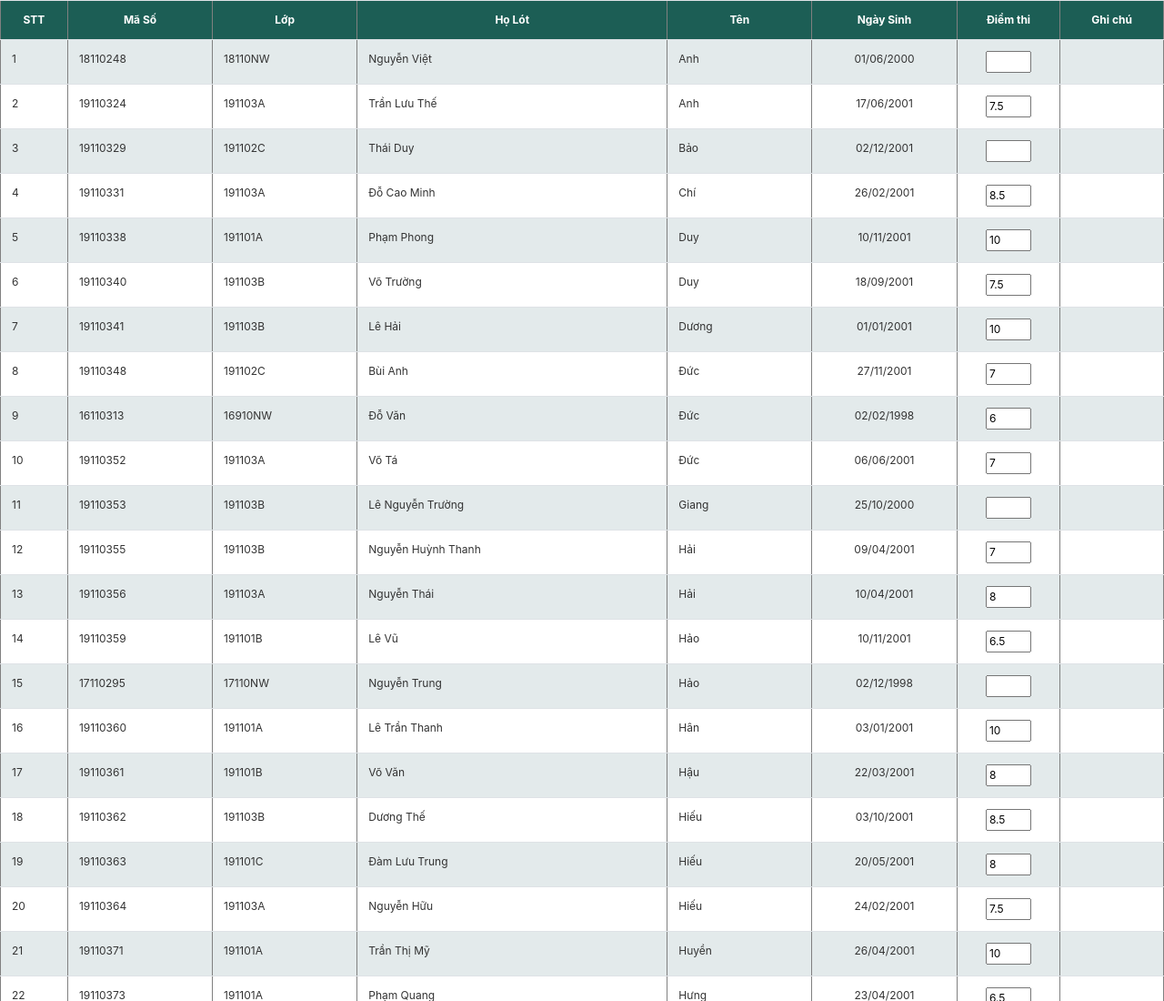
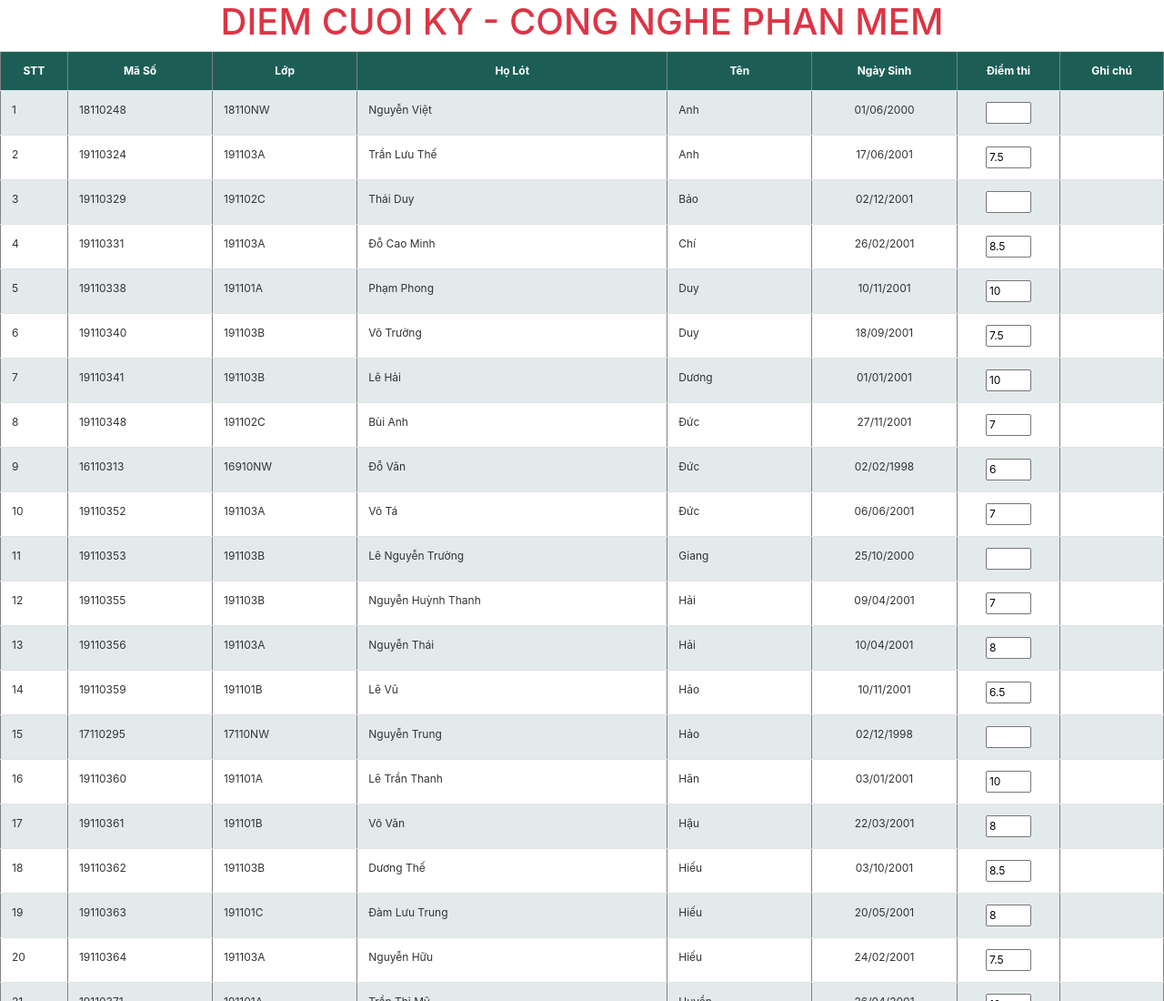
Before and after one commit to duonghuuthanh/it01, a plain HTML site: page cnpm-ck-2021.html in a window 1280 px wide. Shown: the top 1100 px of the page at 91% size. Drawn offline with nearby package versions, Linux system fonts and the light colour scheme.

Commit message:
Update cnpm-ck-2021.html

```diff
--- a/cnpm-ck-2021.html
+++ b/cnpm-ck-2021.html
@@ -4,6 +4,7 @@
     <link rel="stylesheet" href="https://stackpath.bootstrapcdn.com/bootstrap/4.3.1/css/bootstrap.min.css" integrity="sha384-ggOyR0iXCbMQv3Xipma34MD+dH/1fQ784/j6cY/iJTQUOhcWr7x9JvoRxT2MZw1T" crossorigin="anonymous">
   </head>
   <body>
+	  <h1 class="text-center text-danger">DIEM CUOI KY - CONG NGHE PHAN MEM</h1>
     <table class="table" cellspacing="0" cellpadding="4" border="1" id="ctl00_ContentPlaceHolder1_ctl00_ctl00_ctl00_grvStudentScheduleMS" style="color:#333333;width:100%;border-collapse:collapse;">
 			<tbody><tr align="center" style="color:White;background-color:#1C5E55;font-size:9pt;font-weight:bold;">
 				<th scope="col">STT</th><th scope="col">Mã Số</th><th scope="col">Lớp</th><th scope="col">Họ Lót</th><th scope="col">Tên</th><th scope="col">Ngày Sinh</th><th scope="col">Điểm thi</th><th scope="col">Ghi chú</th>
```
